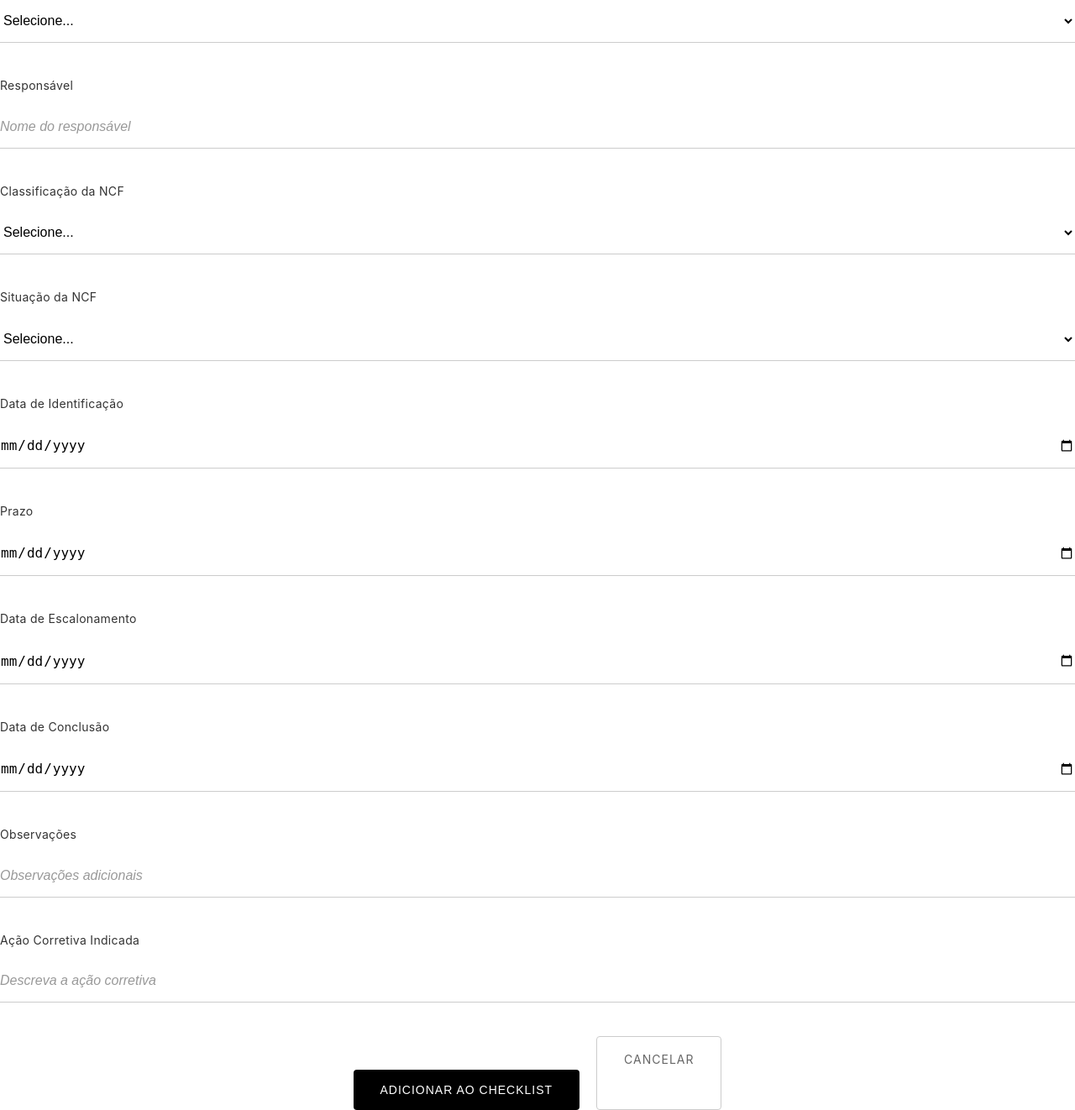
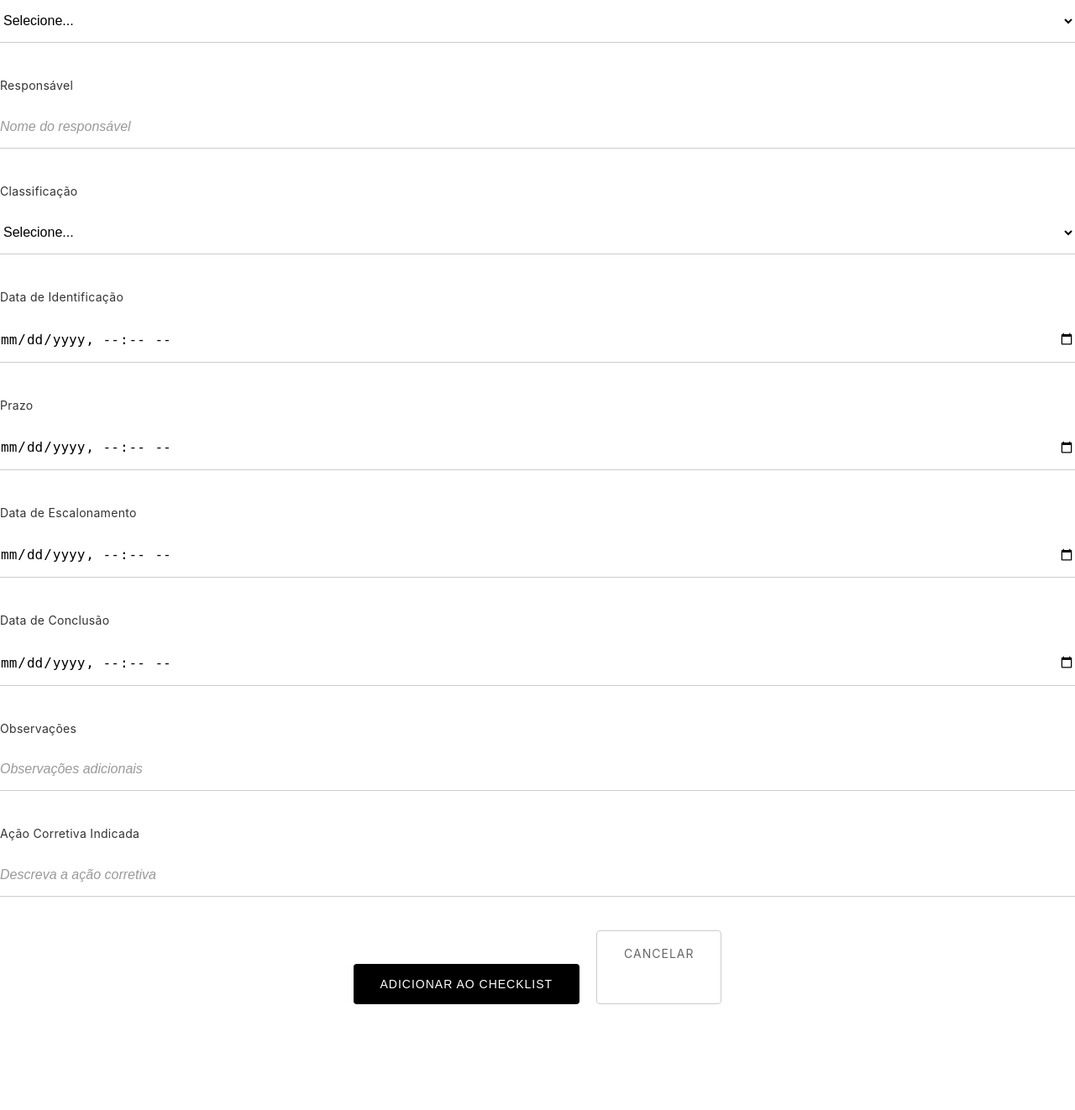
Before and after one commit to marcelaraujo1440/ferramenta-de-Auditoria, a PHP site: page /adicionar-item.php in a window 1280 px wide. Shown: the part 530-1852 px from the top of the page at 84% size. After the commit the page ends 1726 px from the top, so only its background shows below. Run offline with PHP 8.4, Linux system fonts and the light colour scheme.

Commit message:
processar-item.php adicionado e correcoes no adicionar-item.php

```diff
--- a/adicionar-item.php
+++ b/adicionar-item.php
@@ -24,19 +24,19 @@
                 <a href="checklist.php" class="btn-secondary">Voltar ao Checklist</a>
             </div>
 
-        <form id="checklist-form" class="checklist-form">
+            <form method="POST" action="processar-item.php" id="checklist-form" class="checklist-form">
                 <div class="form-row">
                     <div class="form-group">
                         <label class="form-label" for="descricao">Descrição</label>
-                    <input type="text" id="descricao" class="form-input" placeholder="Descrição da verificação" required>
+                        <input type="text" id="descricao" name="descricao" class="form-input" placeholder="Descrição da verificação" required>
                     </div>
 
                     <div class="form-group">
                         <label class="form-label" for="resultado">Resultado</label>
-                    <select id="resultado" class="form-input" required>
+                        <select id="resultado" name="resultado" class="form-input" required>
                             <option value="">Selecione...</option>
-                        <option value="Conforme">Conforme</option>
-                        <option value="Não Conforme">Não Conforme</option>
+                            <option value="Sim">Conforme</option>
+                            <option value="Não">Não Conforme</option>
                         </select>
                     </div>
                 </div>
@@ -44,65 +44,54 @@
                 <div class="form-row">
                     <div class="form-group">
                         <label class="form-label" for="responsavel">Responsável</label>
-                    <input type="text" id="responsavel" class="form-input" placeholder="Nome do responsável" required>
+                        <input type="text" id="responsavel" name="responsavel" class="form-input" placeholder="Nome do responsável" required>
                     </div>
 
                     <div class="form-group">
-                    <label class="form-label" for="classificacao">Classificação da NCF</label>
-                    <select id="classificacao" class="form-input" required>
+                        <label class="form-label" for="classificacao">Classificação</label>
+                        <select id="classificacao" name="classificacao" class="form-input" required>
                             <option value="">Selecione...</option>
-                        <option value="Crítica">Crítica</option>
-                        <option value="Maior">Maior</option>
-                        <option value="Menor">Menor</option>
+                            <option value="Simples">Simples</option>
+                            <option value="Média">Média</option>
+                            <option value="Complexa">Complexa</option>
                         </select>
                     </div>
                 </div>
 
                 <div class="form-row">
                     <div class="form-group">
-                    <label class="form-label" for="situacao">Situação da NCF</label>
-                    <select id="situacao" class="form-input" required>
-                        <option value="">Selecione...</option>
-                        <option value="Pendente">Pendente</option>
-                        <option value="Em Andamento">Em Andamento</option>
-                        <option value="Concluído">Concluído</option>
-                        <option value="Vencido">Vencido</option>
-                    </select>
+                        <label class="form-label" for="data_identificacao">Data de Identificação</label>
+                        <input type="datetime-local" id="data_identificacao" name="data_identificacao" class="form-input" required>
                     </div>
 
                     <div class="form-group">
-                    <label class="form-label" for="dataIdentificacao">Data de Identificação</label>
-                    <input type="date" id="dataIdentificacao" class="form-input" required>
+                        <label class="form-label" for="prazo">Prazo</label>
+                        <input type="datetime-local" id="prazo" name="prazo" class="form-input" required>
                     </div>
                 </div>
 
                 <div class="form-row">
                     <div class="form-group">
-                    <label class="form-label" for="prazo">Prazo</label>
-                    <input type="date" id="prazo" class="form-input" required>
+                        <label class="form-label" for="data_escalonamento">Data de Escalonamento</label>
+                        <input type="datetime-local" id="data_escalonamento" name="data_escalonamento" class="form-input">
                     </div>
 
                     <div class="form-group">
-                    <label class="form-label" for="dataEscalonamento">Data de Escalonamento</label>
-                    <input type="date" id="dataEscalonamento" class="form-input">
+                        <label class="form-label" for="data_conclusao">Data de Conclusão</label>
+                        <input type="datetime-local" id="data_conclusao" name="data_conclusao" class="form-input">
                     </div>
                 </div>
 
                 <div class="form-row">
                     <div class="form-group">
-                    <label class="form-label" for="dataConclusao">Data de Conclusão</label>
-                    <input type="date" id="dataConclusao" class="form-input">
+                        <label class="form-label" for="observacoes">Observações</label>
+                        <input type="text" id="observacoes" name="observacoes" class="form-input" placeholder="Observações adicionais">
                     </div>
 
                     <div class="form-group">
-                    <label class="form-label" for="observacoes">Observações</label>
-                    <input type="text" id="observacoes" class="form-input" placeholder="Observações adicionais">
+                        <label class="form-label" for="acao_corretiva_indicada">Ação Corretiva Indicada</label>
+                        <input type="text" id="acao_corretiva_indicada" name="acao_corretiva_indicada" class="form-input" placeholder="Descreva a ação corretiva" required>
                     </div>
-            </div>
-
-            <div class="form-group">
-                <label class="form-label" for="acaoCorretiva">Ação Corretiva Indicada</label>
-                <input type="text" id="acaoCorretiva" class="form-input" placeholder="Descreva a ação corretiva" required>
                 </div>
 
                 <div class="form-actions">
@@ -114,5 +103,4 @@
 
         <script src="js/app.js"></script>
     </body>
-
 </html>
--- a/db/conexao_db.php
+++ b/db/conexao_db.php
@@ -1,8 +1,8 @@
 <?php
     $servername = "localhost:3307";
     $username = "root";
-    $password = "root";  //se necessário, ajuste a senha ou remova-a
-    $dbname = "ferramentaauditoria";
+    $password = "";  //se necessário, ajuste a senha ou remova-a
+    $dbname = "ferramenta_auditoria";
 
     $conn = new mysqli($servername, $username, $password, $dbname);
     if ($conn->connect_error) {
--- a/db/fisico.sql
+++ b/db/fisico.sql
@@ -1,5 +1,6 @@
 CREATE DATABASE IF NOT EXISTS ferramenta_auditoria;
 USE ferramenta_auditoria;
+
 CREATE TABLE checklist (
     id INT AUTO_INCREMENT PRIMARY KEY,
     nome VARCHAR(100),
```
Also changed, not shown: processar-item.php (added, +27 -0 lines). Lines whose indentation alone changed are shown as unchanged.
